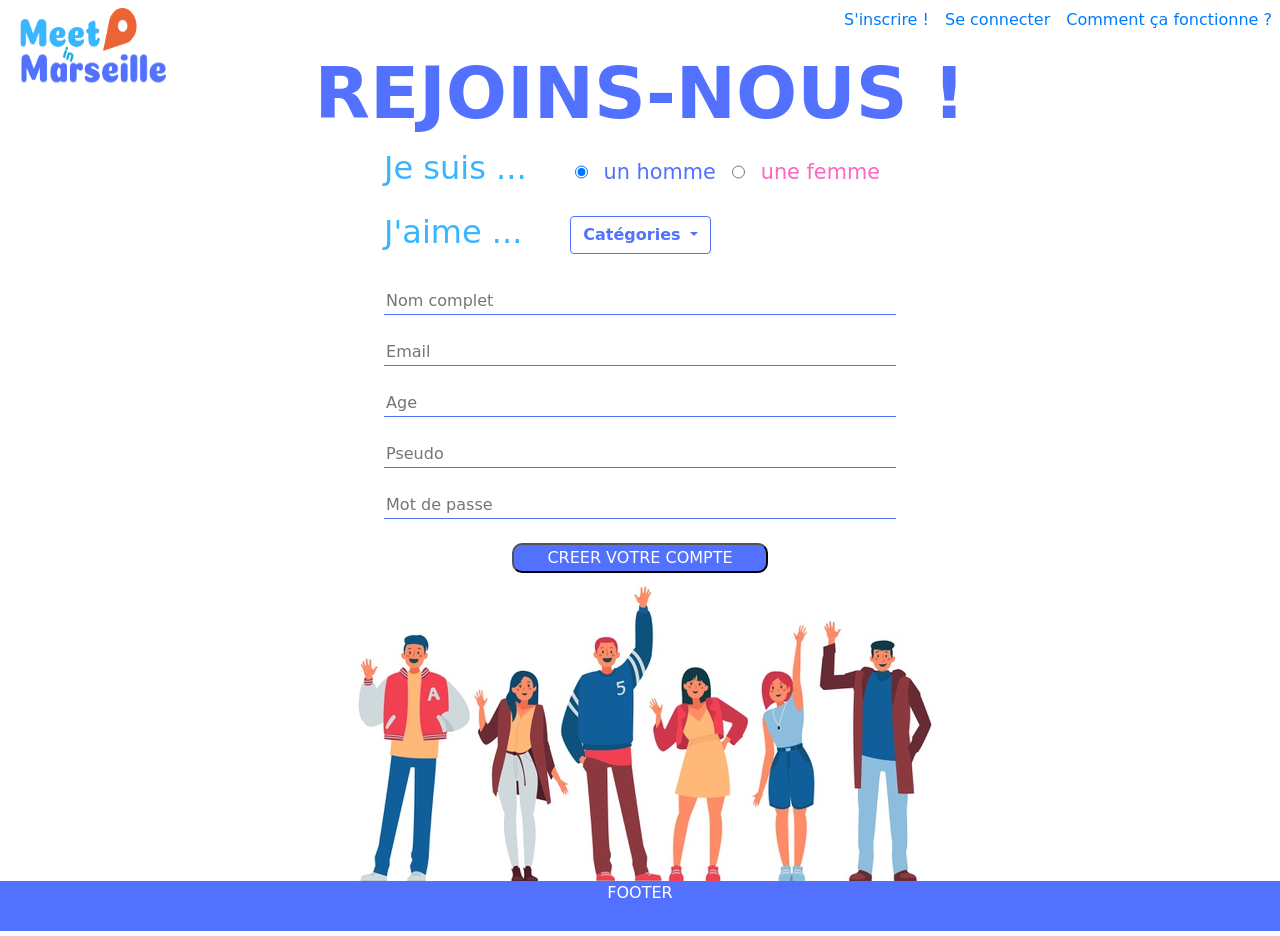
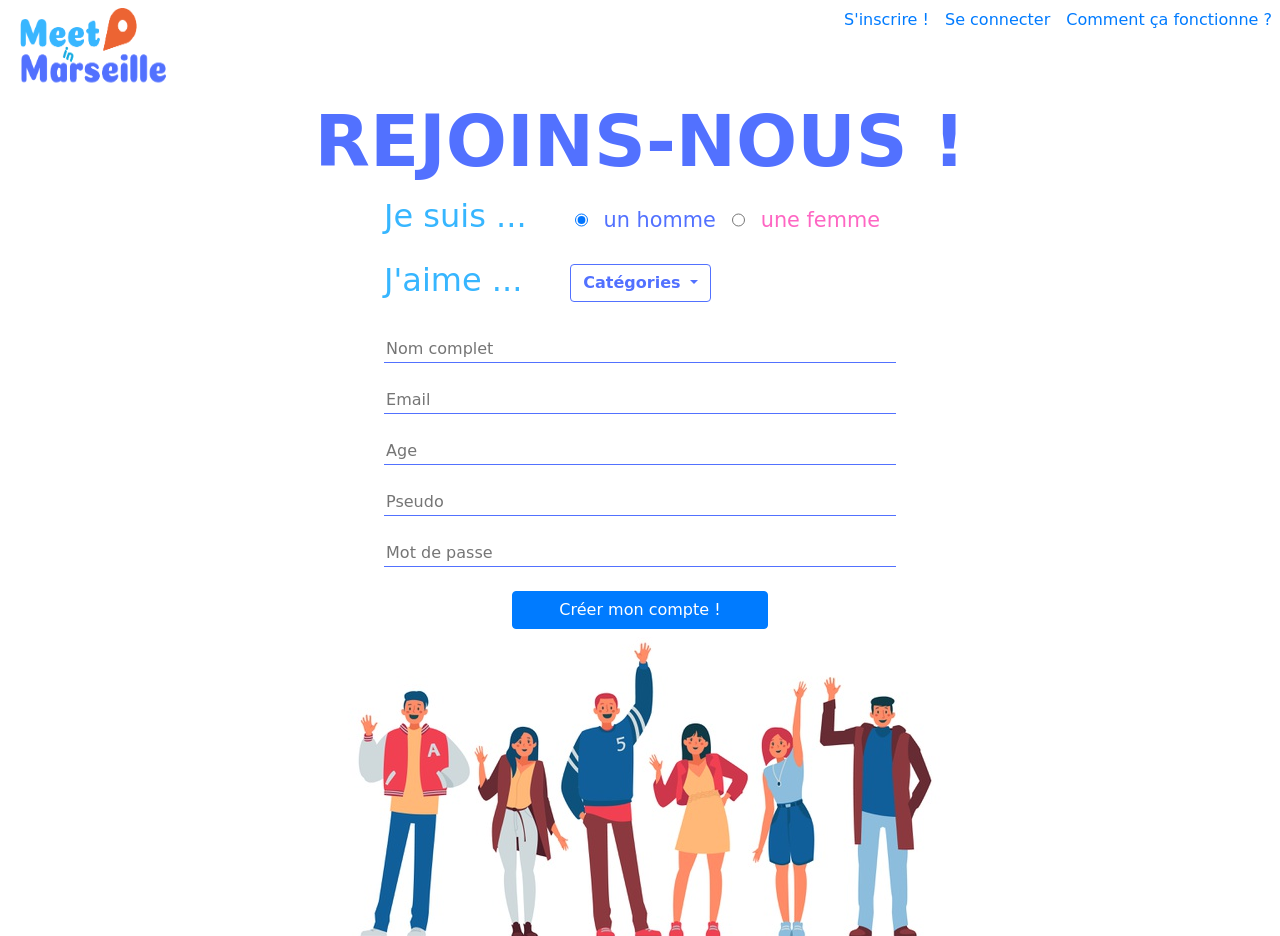
Before and after one commit to JosephIfergan/Meet-in-Marseille, a Symfony app: template templates/inscription/index.html.twig in a window 1280 px wide. Shown: the top 936 px of the page. Run offline with Twig, Linux system fonts and the light colour scheme; the template is opened without the code that fills it, so the values that code supplies are empty; some libraries are stand-ins or nearby versions; some web fonts are replaced.

Commit message:
inscription modif

```diff
--- a/templates/inscription/index.html.twig
+++ b/templates/inscription/index.html.twig
@@ -11,8 +11,7 @@
 
 {% block body %}
 
-<body>
-  <h1 class="color-1 text-uppercase text-center display-3 font-weight-bold">rejoins-nous !</h1>
+  <h1 class="color-1 text-uppercase mt-5 text-center display-3 font-weight-bold">Rejoins-nous !</h1>
   <div id="base">
 
     <div class="d-flex flex-row">
@@ -79,7 +78,7 @@
       <label>
         <input type="password" name="motDePasse" required placeholder="Mot de passe" maxlength="160">
       </label>
-      <button type="submit">CREER VOTRE COMPTE</button>
+      <button type="submit" class="btn btn-primary">Créer mon compte !</button>
       <!-- PARTIE TECHNIQUE -->
       <input type="hidden" name="formIdentifiant" value="user">
       <div>
```
